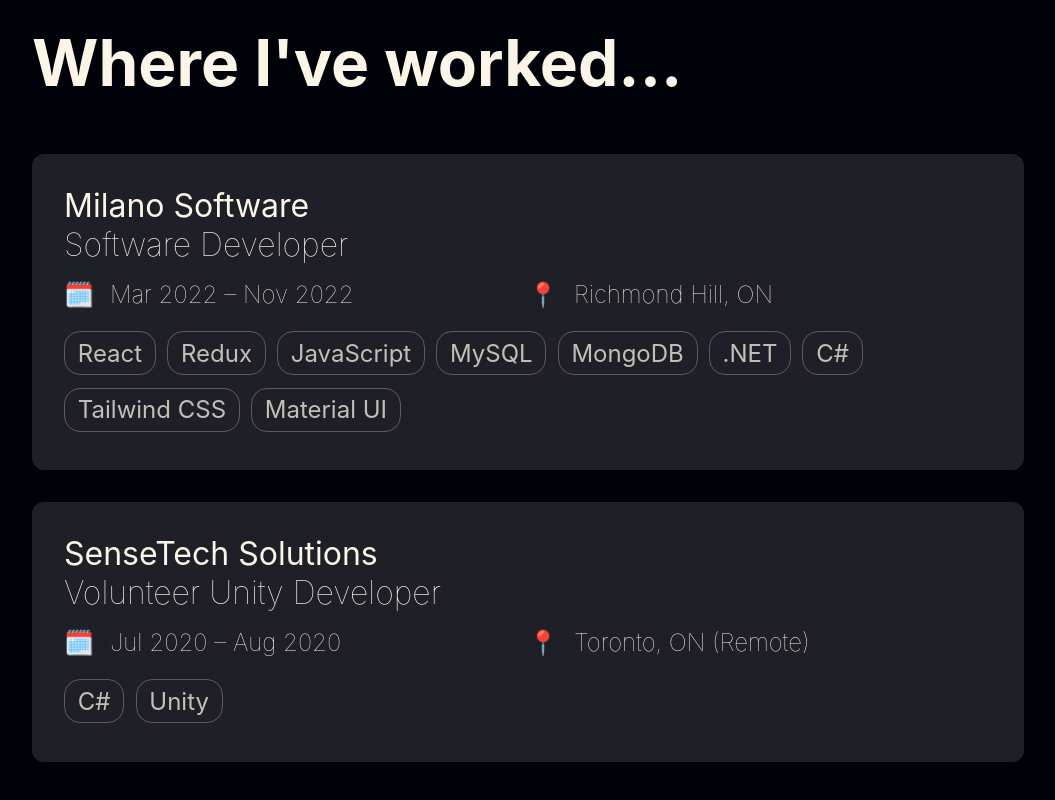
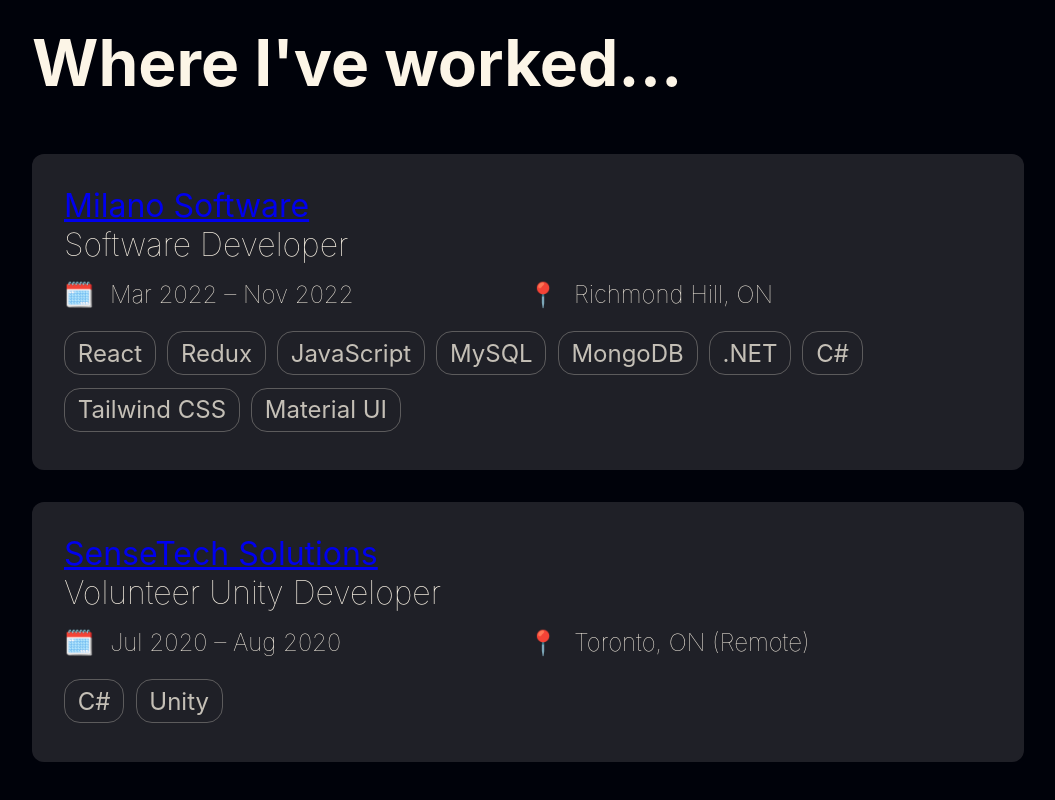
Before and after one commit to karenkwok/karenkwok.github.io, a React (Create React App) app: page / in a window 1280 px wide. Shown: the part 996-1796 px from the top of the page, without its empty margins (96-1151 px from the left). Built offline with nearby package versions, Linux system fonts and the light colour scheme.

Commit message:
added links to company websites

```diff
--- a/src/components/Experiences.js
+++ b/src/components/Experiences.js
@@ -7,6 +7,7 @@ const Experiences = () => {
   const experiences = [
     {
       company: 'Milano Software',
+      website: 'https://milanosoftware.com/',
       position: 'Software Developer',
       startDate: 'Mar 2022',
       endDate: 'Nov 2022',
@@ -25,6 +26,7 @@ const Experiences = () => {
     },
     {
       company: 'SenseTech Solutions',
+      website: 'https://sensetech.ca/',
       position: 'Volunteer Unity Developer',
       startDate: 'Jul 2020',
       endDate: 'Aug 2020',
@@ -41,6 +43,7 @@ const Experiences = () => {
           return (
             <Experience
               company={experience.company}
+              website={experience.website}
               position={experience.position}
               startDate={experience.startDate}
               endDate={experience.endDate}
--- a/src/components/UI/Experience.js
+++ b/src/components/UI/Experience.js
@@ -9,7 +9,11 @@ const Experience = (props) => {
   return (
     <Card>
       <div className='experience-card'>
-        <div className='experience-company'>{props.company}</div>
+        <div className='experience-company'>
+          <a href={props.website} target='_blank' rel='noopener noreferrer'>
+            {props.company}
+          </a>
+        </div>
         <div>{props.position}</div>
         <div className='experience-date-location'>
           <div className='experience--date-location'>
```
